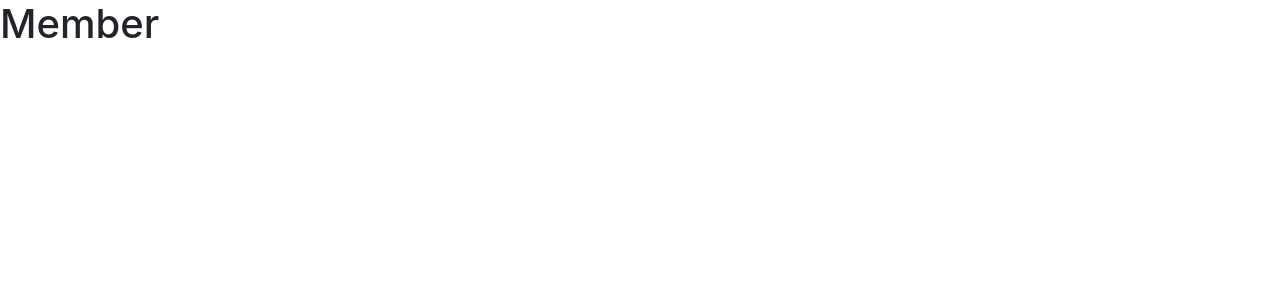
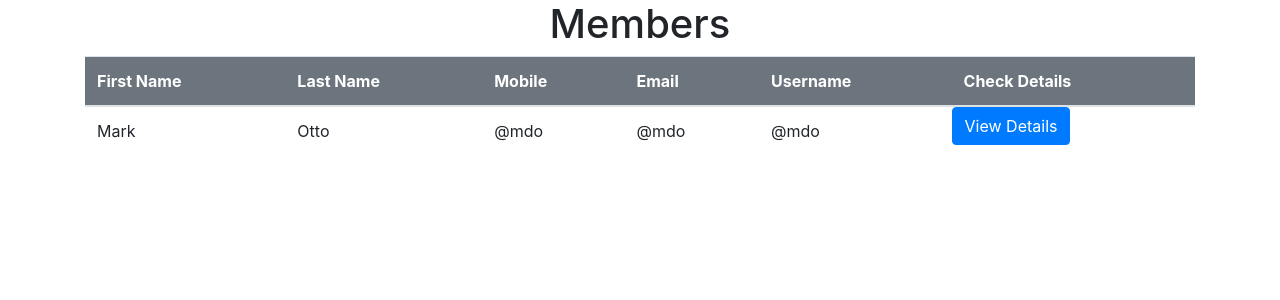
Before and after one commit to DhakalRupesh/Zippy_app_Admin_Pannel, a React (Create React App) app: page /members in a window 1280 px wide. Shown: the top 300 px of the page. Built offline with nearby package versions, Linux system fonts and the light colour scheme; sample sign-in values are in the browser's storage; a web font is replaced by a local one.

Commit message:
verification

```diff
--- a/src/App.js
+++ b/src/App.js
@@ -4,6 +4,7 @@ import Dashboard from './components/Dashboard';
 import Members from './components/Members';
 import Rider_Verify from './components/Rider_Verify';
 import Register_Admin from './components/Register_Admin';
+import PrivateRoute from './components/PrivateRoute';
 import './App.css';
 import './components/Custom.css';
 import { BrowserRouter as Router, Route } from 'react-router-dom';
@@ -12,10 +13,11 @@ function App() {
   return (
    <Router>
      <Route exact path='/' component={Login} />
-     <Route exact path='/dashboard' component={Dashboard} />
-     <Route exact path='/members' component = {Members} />
-     <Route exact path='/riderverify' component={Rider_Verify}/>
-     <Route exact path='/registeradmin' component={Register_Admin}/>
+     {/* <Route exact path='/dashboard' component={Dashboard} /> */}
+     <PrivateRoute exact path='/members' component = {Members} />
+     <PrivateRoute exact path='/riderverify' component={Rider_Verify}/>
+     <PrivateRoute exact path='/registeradmin' component={Register_Admin}/>
+     <PrivateRoute exact path='/dashboard' component={Dashboard}/>
    </Router>
   );
 }
--- a/src/components/Dashboard.js
+++ b/src/components/Dashboard.js
@@ -1,24 +1,38 @@
 import React, { Component } from 'react'
+import axios from 'axios'
 import { Container, Row, Col } from 'reactstrap'
 import { Navbar, UncontrolledDropdown,DropdownToggle, DropdownMenu, DropdownItem, } from 'reactstrap';
-import { Link, Redirect } from 'react-router-dom'
+import { Link } from 'react-router-dom'
 import './Custom_css/dashboard.css'
+
 export default class Dashboard extends Component {
 
       constructor(props) {
         super(props)
 
         this.state = {
+            user: {},
             config: {
                 headers: { 'Authorization': 'Bearer ' + localStorage.getItem('token') }
             }
         }
     }
 
+    componentDidMount(){
+      axios.get('http://localhost:3001/aduser/retriveme', this.state.config)
+        .then((response) => {
+          console.log(response.data)
+          this.setState({
+              user: response.data
+        })
+    })
+    .catch((err) => console.log(err.response));
+    }
+
     handleLogout = (e) => {
       e.preventDefault();
+      this.props.history.push('/')
       localStorage.removeItem('token');
-      this.props.history.push('/')
     }
 
     render() {
@@ -47,7 +61,7 @@ export default class Dashboard extends Component {
                   <ul class="navbar-nav ml-auto">
                     <UncontrolledDropdown nav inNavbar style={{ marginRight: '20px' }}>
                       <DropdownToggle nav caret>
-                        {/* {this.state.adminUser.username} */}
+                        {this.state.user.username}
                       </DropdownToggle>
                       <DropdownMenu right>
                         <DropdownItem onClick={this.handleAdminProfile}>
@@ -67,7 +81,7 @@ export default class Dashboard extends Component {
 
           <Container className="dashboard_btn_container">
             <Row>
-              <Link class="col-lg-3 col-md-4 shadow p-3 mb-5 rounded bg-warning text-dark mt-3 mb-3 pt-3 pb-3 controls" to="/members" style={{ width: '22rem' }}>
+              <Link class="col-lg-3 col-md-4 shadow p-3 mb-5 rounded bg-warning text-dark mt-3 mb-3 pt-3 pb-3 controls nounderline" to="/members" style={{ width: '22rem' }}>
                 <h4 class="text-center"><img src={require('./CssImages/membersm.png')} alt="sportlogo"/></h4>
                 <h4 className="text-center">Members</h4>
                 <p className="text-center"><small>View Members info</small></p>
@@ -75,7 +89,7 @@ export default class Dashboard extends Component {
               <Link class="col-lg-1 col-md-4"></Link>
               <Link class="col-lg-3 col-md-4 shadow p-3 mb-5 rounded bg-warning text-dark mt-3 mb-3 pt-3 pb-3 controls" to="/riderverify" style={{ width: '22rem' }}>
                   <h4 class="text-center"><img src={require('./CssImages/driverSm.png')} alt="sportlogo"/></h4>
-                  <h4 class="text-center">Riders</h4>
+                  <h4 class="text-center">Vehicle</h4>
                   <p class="text-center"><small>Verify & Approve</small></p>
               </Link>
               <Link class="col-lg-1 col-md-4"></Link>
--- a/src/components/Login.js
+++ b/src/components/Login.js
@@ -24,7 +24,7 @@ export default class Login extends Component {
     handleClick = (e) => {
         console.log(this.state.username);
         e.preventDefault();
-        axios.post('http://localhost:3001/aduser/loginadmin', this.state)
+        axios.post('http://localhost:3001/aduser/login', this.state)
             .then((response) => {
                 localStorage.setItem('token', response.data.token);
 
@@ -32,7 +32,6 @@ export default class Login extends Component {
                     username: '',
                     password: '',
                     isLoggedIn: true
-
                 })
 
             }).catch((err) => console.log(err.response.data))
--- a/src/components/Members.js
+++ b/src/components/Members.js
@@ -1,10 +1,82 @@
 import React, { Component } from 'react'
+import { Table, Input, Container, Button, Modal, ModalHeader, ModalBody, ModalFooter, FormGroup } from 'reactstrap';
+import Axios from 'axios'
 
 export default class Members extends Component {
+
+    constructor(props) {
+        super(props)
+        this.state = {
+            isEdit: false,
+            // taskName: this.props.task.name,
+            // taskDone: this.props.task.done,
+            // taskNotes: this.props.task.notes,
+            config: {
+                headers: { 'Authorization': 'Bearer ' + localStorage.getItem('token') }
+            }
+        }
+    }
+
+    toggleEdit = (e) => {
+        this.setState({
+            isEdit: !this.state.isEdit
+        })
+    }
+
     render() {
         return (
             <div>
-                <h1>Member</h1>
+                <Container>
+                <h1 className="text-center">Members</h1>
+                    <Table hover>
+                        <thead>
+                            <tr className="bg-secondary text-white">
+                                {/* <th>#</th> */}
+                                <th>First Name</th>
+                                <th>Last Name</th>
+                                <th>Mobile</th>
+                                <th>Email</th>
+                                <th>Username</th>
+                                <th>Check Details</th>
+                            </tr>
+                        </thead>
+                        <tbody>
+                            <tr>
+                                {/* <th scope="row">1</th> */}
+                                <td>Mark</td>
+                                <td>Otto</td>
+                                <td>@mdo</td>
+                                <td>@mdo</td>
+                                <td>@mdo</td>
+                                <Button className="btn bnt-primary" onClick={this.toggleEdit} color="primary" onClick="">View Details</Button>
+                            </tr>
+                        </tbody>
+                    </Table>
+                    <Modal isOpen={this.state.isEdit} toggle={this.toggleEdit}>
+                        <ModalHeader toggle={this.toggleEdit}>
+                            Edit Task
+                        </ModalHeader>
+                        <ModalBody>
+                            <FormGroup>
+                                <Input name='taskName' type='text'
+                                    value="" onChange="" />
+                            </FormGroup>
+                            <FormGroup>
+                                <Input type='checkbox' name='taskDone'
+                                    checked="" onChange="" />
+                                {/* {' '} is Done? */}
+                            </FormGroup>
+
+                            {/* <NoteList taskId="" addNote="" /> */}
+
+                        </ModalBody>
+
+                        <ModalFooter>
+                            {/* <Button color='primary' onClick={() => handleUpdate(task._id, this.state.taskDone, this.state.taskName)}>
+                                Save</Button> */}
+                        </ModalFooter>
+                    </Modal>
+                </Container>
             </div>
         )
     }
--- /dev/null
+++ b/src/components/PrivateRoute.js
@@ -0,0 +1,20 @@
+import React from 'react'
+import { Route, Redirect } from 'react-router-dom'
+
+const PrivateRoute = ({ component: Component, ...rest }) => (
+    <Route
+        {...rest}
+        render={props =>
+            localStorage.getItem("token") ? (
+                <Component {...props} />
+            ) : (
+                    <Redirect to={{
+                        pathname: '/',
+                        state: { from: props.location }
+                    }}
+                    />
+                )}
+    />
+);
+
+export default PrivateRoute
--- a/src/components/Register_Admin.js
+++ b/src/components/Register_Admin.js
@@ -1,6 +1,6 @@
 import React, { Component } from 'react'
-import { Button, Form, FormGroup, Label, Input, Container, FormText } from 'reactstrap'
-import { Link, Redirect } from 'react-router-dom'
+import { Button, Form, FormGroup, Input, Alert } from 'reactstrap'
+// import { Link, Redirect } from 'react-router-dom'
 import './Custom.css'
 import axios from 'axios'
 
@@ -44,7 +44,10 @@ export default class Register_Admin extends Component {
 
     render() {
         if (this.state.isRegistered === true){
-            return <Redirect to="/"/>
+          return  <Alert color="success">
+                New admin successfully added
+            </Alert>
+
         }
         return (
             <div className = "loginContainer d-flex" Style={"height:100vh"}>
--- a/src/components/Rider_Verify.js
+++ b/src/components/Rider_Verify.js
@@ -1,10 +1,28 @@
 import React, { Component } from 'react'
+import { ListGroupItem, Button, Modal, ModalHeader, ModalBody, ModalFooter, Input, FormGroup, Label, Form } from 'reactstrap'
+import Axios from 'axios'
 
 export default class Rider_Verify extends Component {
     render() {
         return (
             <div className="Rider_Verify_container">
-
+            <React.Fragment>
+                <th>Hello</th>
+                <tr>
+                    <td>
+                        {/* {
+                            (task.done) ? <del>{task.name}</del> : <span>{task.name}</span>
+                        } */}
+                        {/* {task.name} */}
+                    </td>
+                    <td>
+                        <Button onClick={this.toggleEdit}>Edit</Button>
+                    </td>
+                    <td>
+                        <Button onClick="">Delete</Button>
+                    </td>
+                </tr>
+            </React.Fragment>
             </div>
         )
     }
```
Also changed, not shown: src/components/Navbar.js (added, +51 -0 lines).
